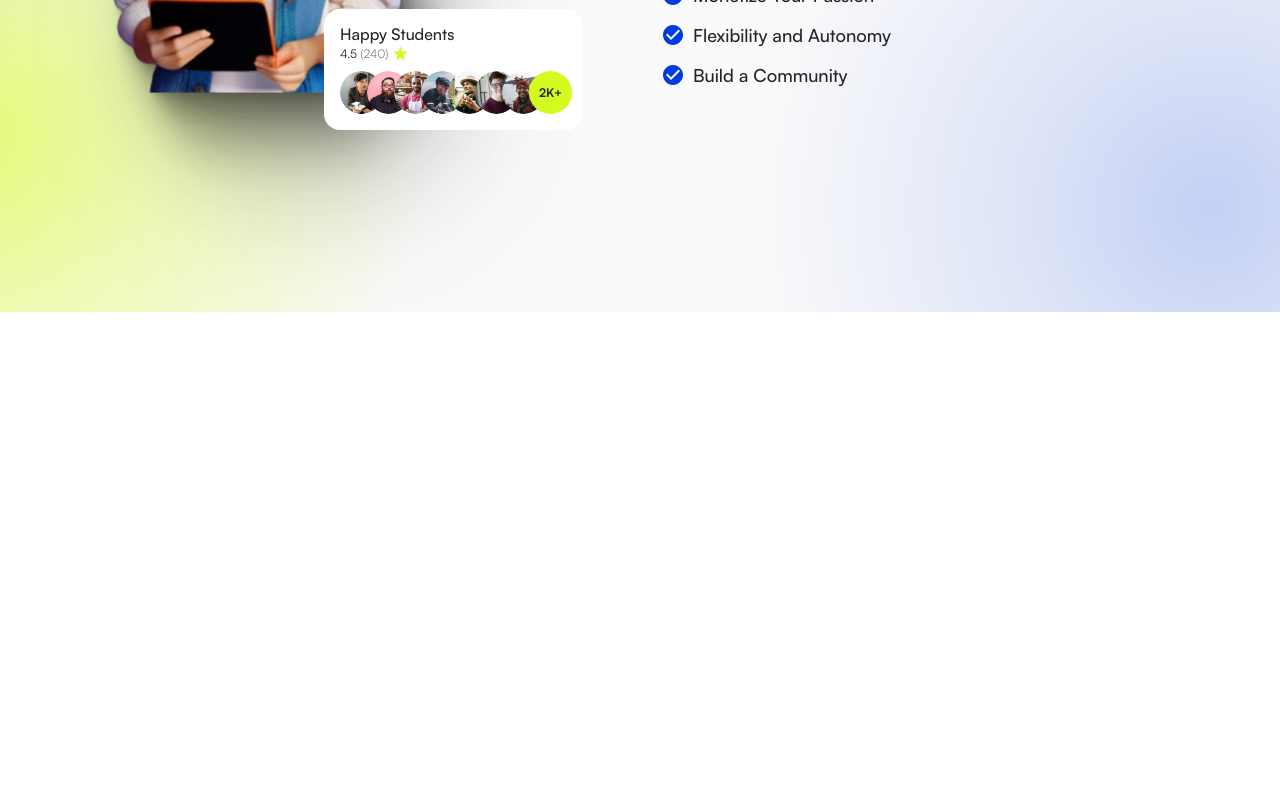
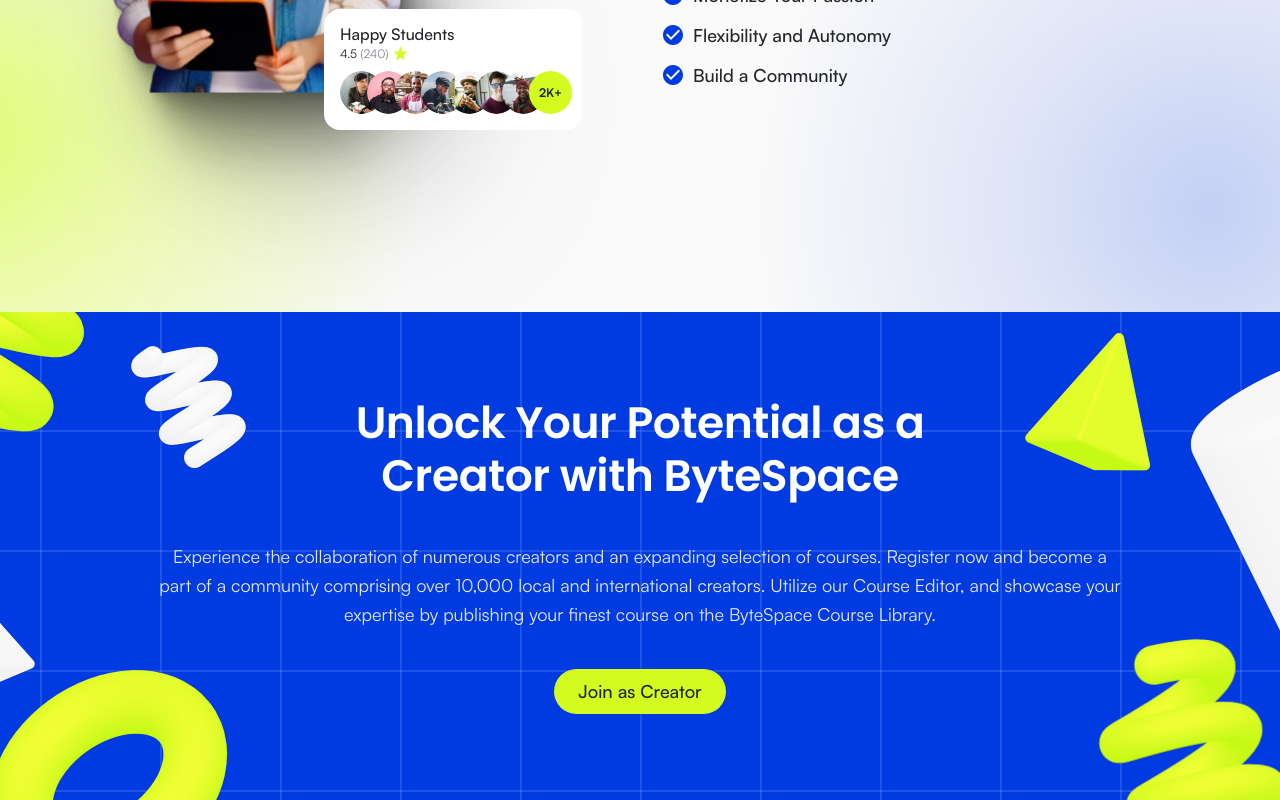
Before and after one commit to Kj-RahiL/byte-space, a Next.js app: page / in a window 1280 px wide. Shown: the part 4268-5068 px from the top of the page. Before the commit the page ends 4580 px from the top, so only its background shows below. Built offline with nearby package versions, Linux system fonts and the light colour scheme.

Commit message:
feat: add CreatorCta component to enhance user engagement on the homepage

```diff
--- a/src/app/page.tsx
+++ b/src/app/page.tsx
@@ -1,4 +1,5 @@
 import CourseSection from "@/components/landing/courses/CourseSection";
+import CreatorCta from "@/components/landing/CreatorCta";
 import GrowthSection from "@/components/landing/growth/GrowthSection";
 import Hero from "@/components/landing/hero/Hero";
 import LearningPaths from "@/components/landing/LearningPaths";
@@ -12,6 +13,7 @@
       <CourseSection />
       <LearningPaths />
       <GrowthSection />
+      <CreatorCta />
     </main>
   );
 };
--- /dev/null
+++ b/src/components/landing/CreatorCta.tsx
@@ -0,0 +1,43 @@
+import type { ComponentProps } from "react";
+import { Button, Ornament, SectionHeading } from "@/components/ui";
+
+type CtaOrnament = Pick<ComponentProps<typeof Ornament>, "src" | "size" | "tint" | "flip"> & {
+  offsetX: number;
+  top: number;
+};
+
+const ornaments: CtaOrnament[] = [
+  { src: "/images/ornaments/spring-left.png", size: 385, tint: "lime", offsetX: -838, top: -162 },
+  { src: "/images/ornaments/spring-small.png", size: 175, tint: "white", offsetX: -542, top: 5, flip: true },
+  { src: "/images/ornaments/pyramid.png", size: 188, tint: "white", offsetX: -768, top: 225, flip: true },
+  { src: "/images/ornaments/torus.png", size: 342, tint: "lime", offsetX: -700, top: 299 },
+  { src: "/images/ornaments/pyramid.png", size: 188, tint: "lime", offsetX: 360, top: 0 },
+  { src: "/images/ornaments/cylinder.png", size: 370, tint: "white", offsetX: 506, top: 6 },
+  { src: "/images/ornaments/spring-right.png", size: 330, tint: "lime", offsetX: 390, top: 289 },
+];
+
+const CreatorCta = () => {
+  return (
+    <section className="relative isolate overflow-hidden bg-persian-blue-800 bg-grid-lines">
+      <div aria-hidden className="pointer-events-none absolute inset-0 hidden lg:block">
+        {ornaments.map(({ offsetX, top, ...o }, i) => (
+          <Ornament key={i} {...o} style={{ top, left: `calc(50% + ${offsetX}px)` }} />
+        ))}
+      </div>
+
+      <div className="container-page relative flex flex-col items-center gap-10 py-20 text-center lg:min-h-122 lg:pt-21.25 lg:pb-21">
+        <SectionHeading
+          tone="inverse"
+          className="gap-10"
+          titleClassName="max-w-177.5 text-wrap"
+          descriptionClassName="max-w-241 text-shuttle-gray-100"
+          title="Unlock Your Potential as a Creator with ByteSpace"
+          description="Experience the collaboration of numerous creators and an expanding selection of courses. Register now and become a part of a community comprising over 10,000 local and international creators. Utilize our Course Editor, and showcase your expertise by publishing your finest course on the ByteSpace Course Library."
+        />
+        <Button href="/register?as=creator">Join as Creator</Button>
+      </div>
+    </section>
+  );
+};
+
+export default CreatorCta;
```
